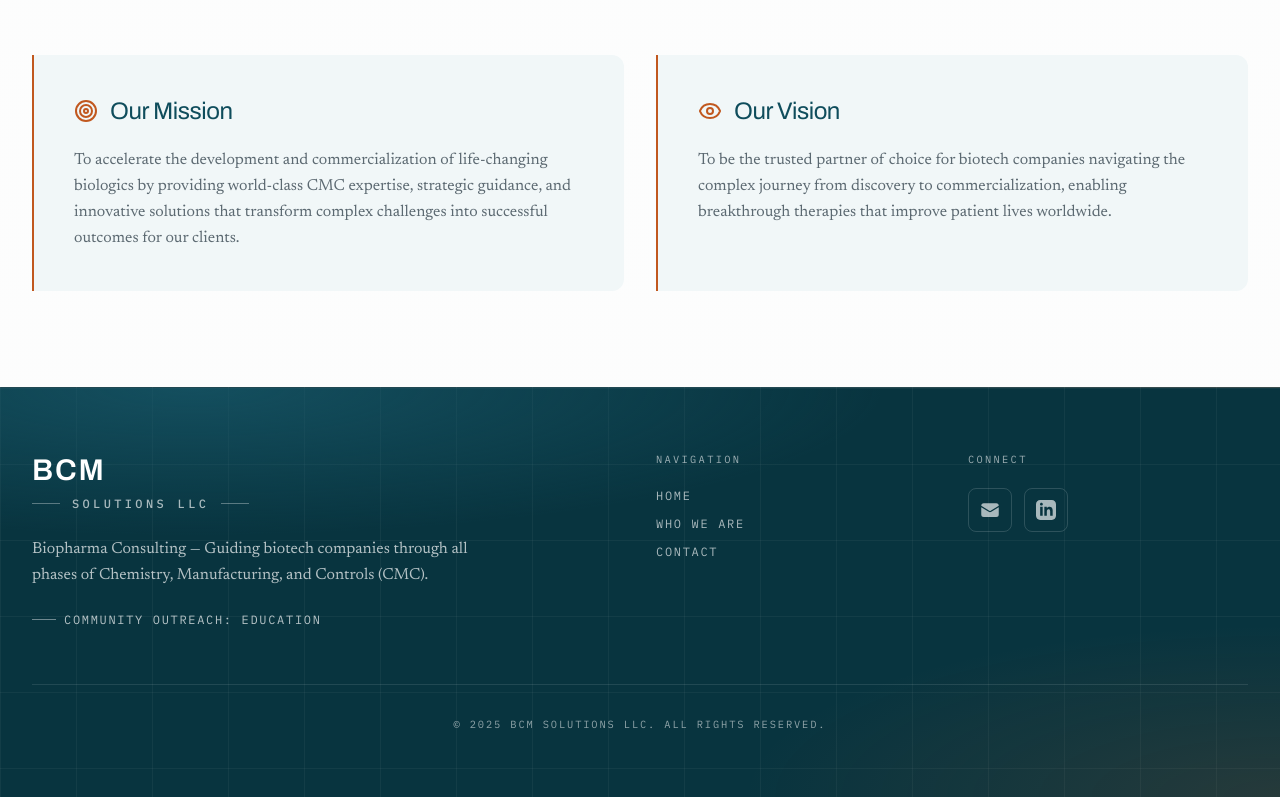
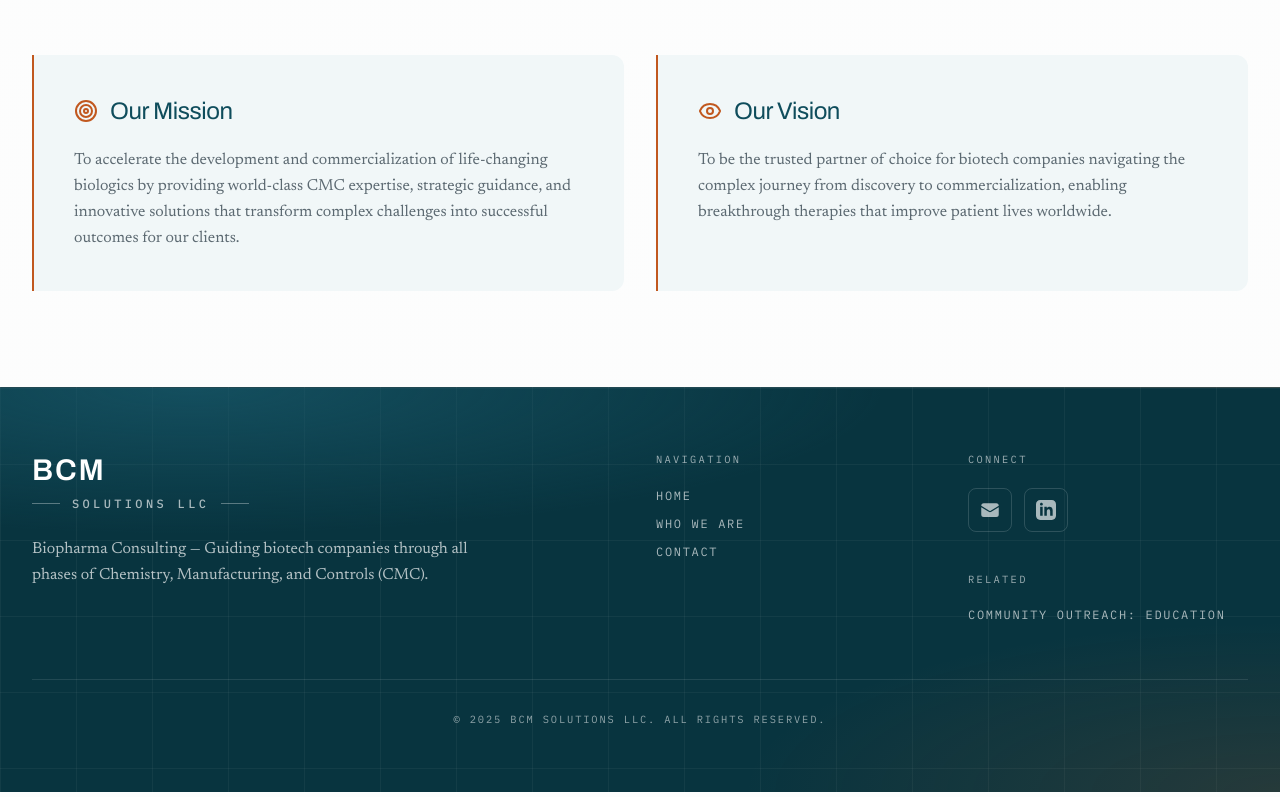
Before and after one commit to JoshDesmond/bcm-solutions, a React (Vite) app in the folder BCMSolutions/: page /who-we-are in a window 1280 px wide. Shown: the part 2235-3032 px from the top of the page. Built offline with nearby package versions, Linux system fonts and the light colour scheme.

Commit message:
Adjusts footer links

```diff
--- a/BCMSolutions/src/components/layout/Footer/Footer.tsx
+++ b/BCMSolutions/src/components/layout/Footer/Footer.tsx
@@ -6,6 +6,13 @@
   { name: 'Home', href: '/' },
   { name: 'Who We Are', href: '/who-we-are' },
   { name: 'Contact', href: '/contact' },
+];
+
+const related = [
+  {
+    name: 'Community Outreach: Education',
+    href: 'https://www.mclaughlinweb.com',
+  },
 ];
 
 const columnHeading = 'font-mono text-[0.65rem] uppercase tracking-[0.22em] text-white/60 mb-5';
@@ -17,7 +24,6 @@
     <footer className="surface-deep border-t border-white/10 text-white/70">
       <div className="max-w-7xl mx-auto px-4 sm:px-6 lg:px-8 py-16">
         <div className="grid grid-cols-1 md:grid-cols-4 gap-10 md:gap-8">
-          {/* Company Info */}
           <div className="md:col-span-2">
             {/* Echoes the wordmark: BCM set wide, SOLUTIONS ruled and letterspaced */}
             <p className="font-display text-3xl font-semibold tracking-[0.06em] text-white">BCM</p>
@@ -26,15 +32,6 @@
             <p className="leading-relaxed max-w-md text-white/70">
               Biopharma Consulting — Guiding biotech companies through all phases of Chemistry, Manufacturing, and Controls (CMC).
             </p>
-            <a
-              href="https://www.mclaughlinweb.com"
-              className="group inline-flex items-center gap-2 mt-6 font-mono text-xs uppercase tracking-[0.14em] text-white/70 hover:text-copper-lift transition-colors duration-200"
-              target="_blank"
-              rel="noopener noreferrer"
-            >
-              <span aria-hidden="true" className="h-px w-6 bg-current opacity-60 transition-all duration-300 group-hover:w-9" />
-              Community Outreach: Education
-            </a>
           </div>
 
           {/* Navigation Links */}
@@ -49,7 +46,8 @@
             </nav>
           </div>
 
-          {/* Connect Section */}
+          {/* Connect + Related */}
+          <div className="space-y-10">
             <div>
               <h4 className={columnHeading}>Connect</h4>
               <div className="flex space-x-3">
@@ -74,6 +72,24 @@
                 </a>
               </div>
             </div>
+
+            <div>
+              <h4 className={columnHeading}>Related</h4>
+              <nav className="space-y-3">
+                {related.map((item) => (
+                  <a
+                    key={item.href}
+                    href={item.href}
+                    className={footerLink}
+                    target="_blank"
+                    rel="noopener noreferrer"
+                  >
+                    {item.name}
+                  </a>
+                ))}
+              </nav>
+            </div>
+          </div>
         </div>
 
         {/* Bottom Border */}
```
Lines whose indentation alone changed are shown as unchanged.
